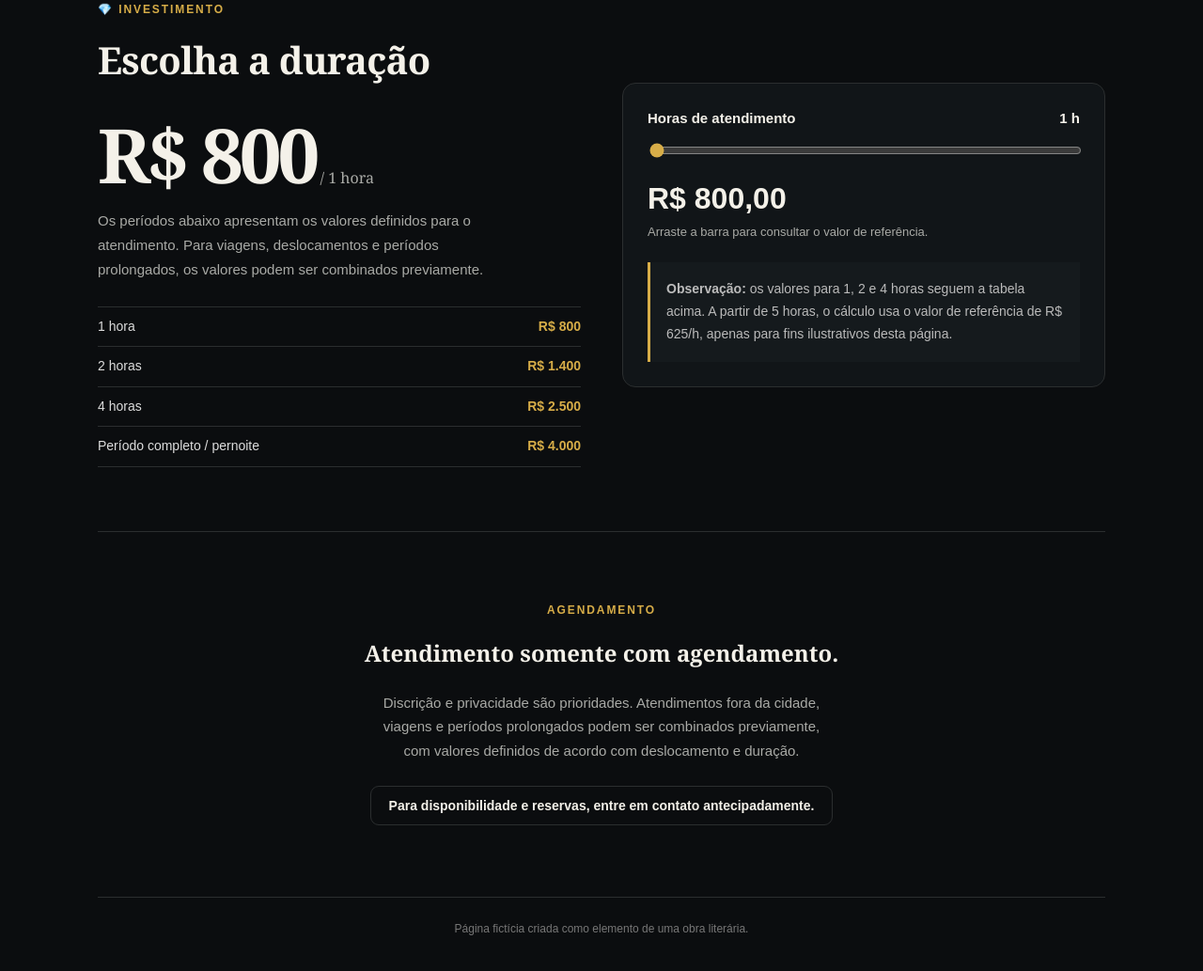
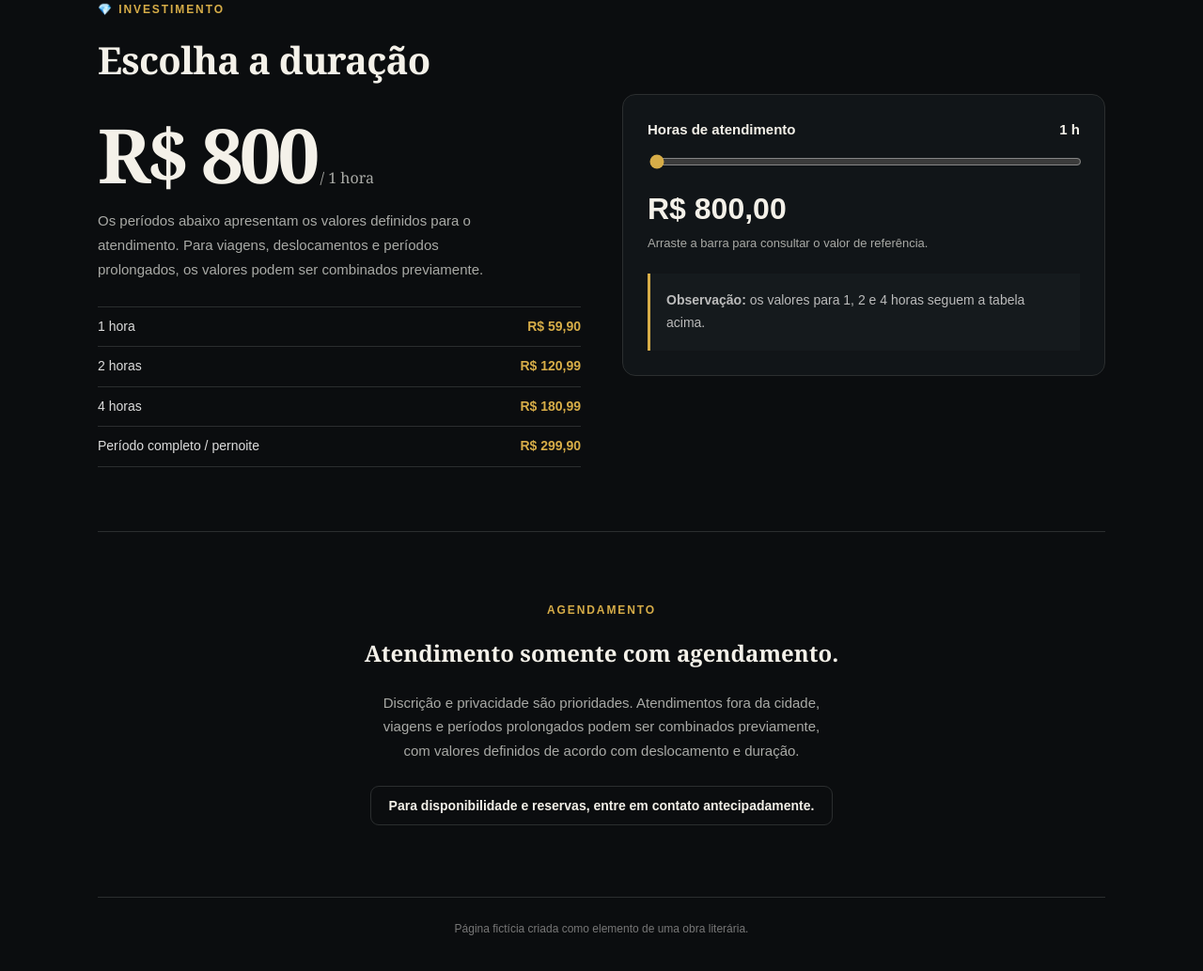
Before and after one commit to MuriloFekete/Nycolas, a plain HTML site: page index.html in a window 1280 px wide. Shown: the part 3419-4452 px from the top of the page at 94% size. Drawn offline with Linux system fonts and the light colour scheme.

Commit message:
Update pricing details in index.html

```diff
--- a/index.html
+++ b/index.html
@@ -531,10 +531,10 @@ footer{
       </p>
 
       <div class="price-list">
-        <div class="price-row"><span>1 hora</span><span>R$ 800</span></div>
-        <div class="price-row"><span>2 horas</span><span>R$ 1.400</span></div>
-        <div class="price-row"><span>4 horas</span><span>R$ 2.500</span></div>
-        <div class="price-row"><span>Período completo / pernoite</span><span>R$ 4.000</span></div>
+        <div class="price-row"><span>1 hora</span><span>R$ 59,90</span></div>
+        <div class="price-row"><span>2 horas</span><span>R$ 120,99</span></div>
+        <div class="price-row"><span>4 horas</span><span>R$ 180,99</span></div>
+        <div class="price-row"><span>Período completo / pernoite</span><span>R$ 299,90</span></div>
       </div>
     </div>
 
@@ -544,13 +544,12 @@ footer{
         <span id="hoursValue">1 h</span>
       </label>
       <input id="hours" type="range" min="1" max="12" step="1" value="1">
-      <div class="total" id="total">R$ 800,00</div>
+      <div class="total" id="total">R$ 59,00</div>
       <p class="hint">Arraste a barra para consultar o valor de referência.</p>
 
       <div class="note">
         <strong>Observação:</strong> os valores para 1, 2 e 4 horas seguem a tabela
-        acima. A partir de 5 horas, o cálculo usa o valor de referência de R$ 625/h,
-        apenas para fins ilustrativos desta página.
+        acima.
       </div>
     </div>
   </div>
```
